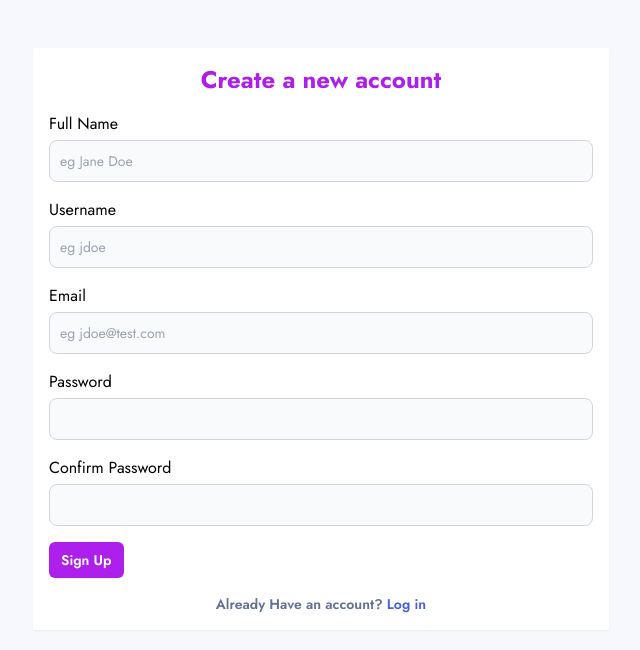
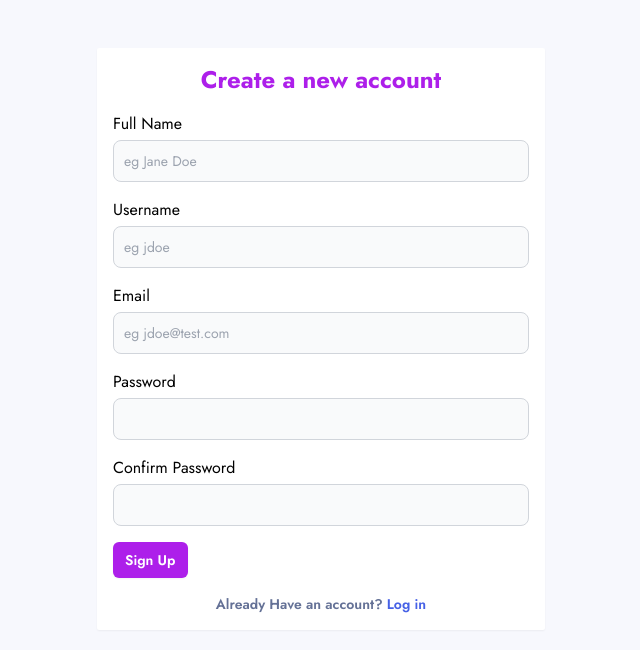
Before and after one commit to nicmackenzie/feedboard, a React (Vite) app in the folder client/: page /sign-up in a window 1280 px wide. Shown: the top 650 px of the page, without its empty margins (319-959 px from the left). Built offline with nearby package versions, Linux system fonts and the light colour scheme.

Commit message:
edited form styles

```diff
--- a/client/src/features/authentication/Login.jsx
+++ b/client/src/features/authentication/Login.jsx
@@ -4,7 +4,7 @@ import FormControl from '../../ui/FormControl';
 
 function Login() {
   return (
-    <form className="max-w-xl bg-white shadow-sm rounded-sm p-4 mx-auto mt-12 space-y-4">
+    <form className="max-w-md bg-white shadow-sm rounded-sm p-4 mx-auto mt-12 space-y-4">
     <h1 className="text-clr-purple text-center font-bold text-2xl">
       Enter your information to Log in
     </h1>
--- a/client/src/features/authentication/Signup.jsx
+++ b/client/src/features/authentication/Signup.jsx
@@ -4,7 +4,7 @@ import FormControl from '../../ui/FormControl';
 
 function Signup() {
   return (
-    <form className="max-w-xl bg-white shadow-sm rounded-sm p-4 mx-auto mt-12 space-y-4">
+    <form className="max-w-md bg-white shadow-sm rounded-sm p-4 mx-auto mt-12 space-y-4">
       <h1 className="text-clr-purple text-center font-bold text-2xl">
         Create a new account
       </h1>
--- a/client/src/features/suggestions/Suggestions.jsx
+++ b/client/src/features/suggestions/Suggestions.jsx
@@ -1,5 +1,5 @@
 function Home() {
-  return <div>Home</div>;
+  return <main className="bg-white md:max-w-xl mx-auto md:shadow-lg md:rounded-lg">Home</main>;
 }
 
 export default Home;
--- a/client/src/index.css
+++ b/client/src/index.css
@@ -2,3 +2,7 @@
 @tailwind base;
 @tailwind components;
 @tailwind utilities;
+
+body {
+    @apply bg-slate-100;
+}
```
